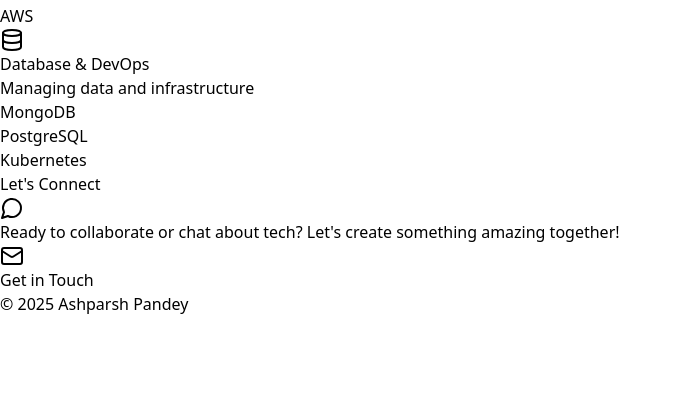
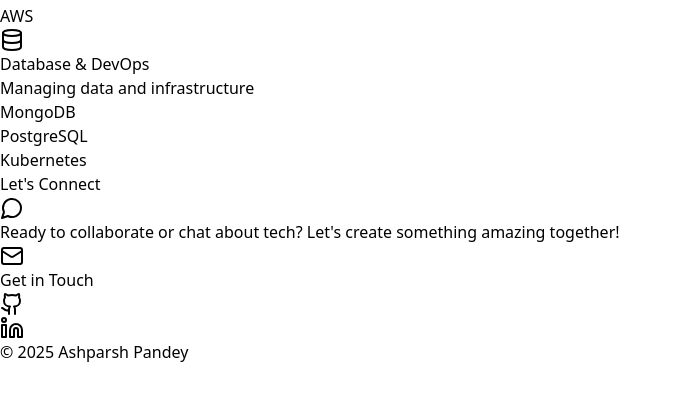
Before and after one commit to ayushdama11/portfolio, a React (Vite) app: page / in a window 1280 px wide. Shown: the part 1684-2084 px from the top of the page, without its empty margins (0-682 px from the left). Built offline with nearby package versions, Linux system fonts and the light colour scheme.

Commit message:
Enhance Contact component styling and add social media links

```diff
--- a/src/components/components.jsx
+++ b/src/components/components.jsx
@@ -974,15 +974,15 @@ const Contact = () => {
         <motion.button
           onClick={handleEmailClick}
           disabled={isSubmitting}
-          whileHover={{ scale: 1.05 }}
-          whileTap={{ scale: 0.95 }}
-          className={`relative my-12 px-8 py-4
-                     bg-indigo-600 hover:bg-indigo-700
-                     text-white rounded-lg font-medium
-                     transition-colors duration-300
-                     disabled:opacity-50 disabled:cursor-not-allowed
-                     flex items-center justify-center gap-2
-                     mx-auto`}
+          whileHover={{
+            boxShadow:
+              "2px 2px 8px rgba(0,0,0,0.1), -1px -1px 6px rgba(255,255,255,0.2)",
+          }}
+          className="px-6 py-3 bg-gradient-to-r from-indigo-50 to-indigo-100 hover:from-indigo-100
+           hover:to-indigo-200 text-indigo-700 rounded-lg font-semibold disabled:opacity-50
+           transition-all duration-300 disabled:cursor-not-allowed flex items-center gap-2
+           mx-auto border border-indigo-100 hover:border-indigo-200 hover:scale-105
+           hover:text-indigo-800 shadow-md hover:shadow-indigo-100/20 mb-6 mt-6"
         >
           {isSubmitting ? (
             <Loader className="w-5 h-5 animate-spin" />
@@ -991,8 +991,32 @@ const Contact = () => {
           )}
           Get in Touch
         </motion.button>
+
+        <div className="p-1.5 bg-black/80 border border-indigo-500/10 rounded-lg backdrop-blur-sm inline-block">
+          <div className="flex justify-center gap-4">
+            {[
+              { icon: GithubIcon, href: "https://github.com/Ashparshp" },
+              {
+                icon: LinkedinIcon,
+                href: "https://www.linkedin.com/in/ashparsh",
+              },
+            ].map(({ icon: Icon, href }) => (
+              <motion.a
+                key={href}
+                href={href}
+                target="_blank"
+                rel="noopener noreferrer"
+                whileHover={{ scale: 1.1 }}
+                whileTap={{ scale: 0.95 }}
+                className="p-2 bg-indigo-500/10 rounded-md text-indigo-400
+                         hover:text-white hover:bg-indigo-500/20 transition-all duration-300"
+              >
+                <Icon className="w-5 h-5" />
+              </motion.a>
+            ))}
+          </div>
+        </div>
       </div>
-
       <AnimatePresence>
         {notification && (
           <NotificationToast
```
